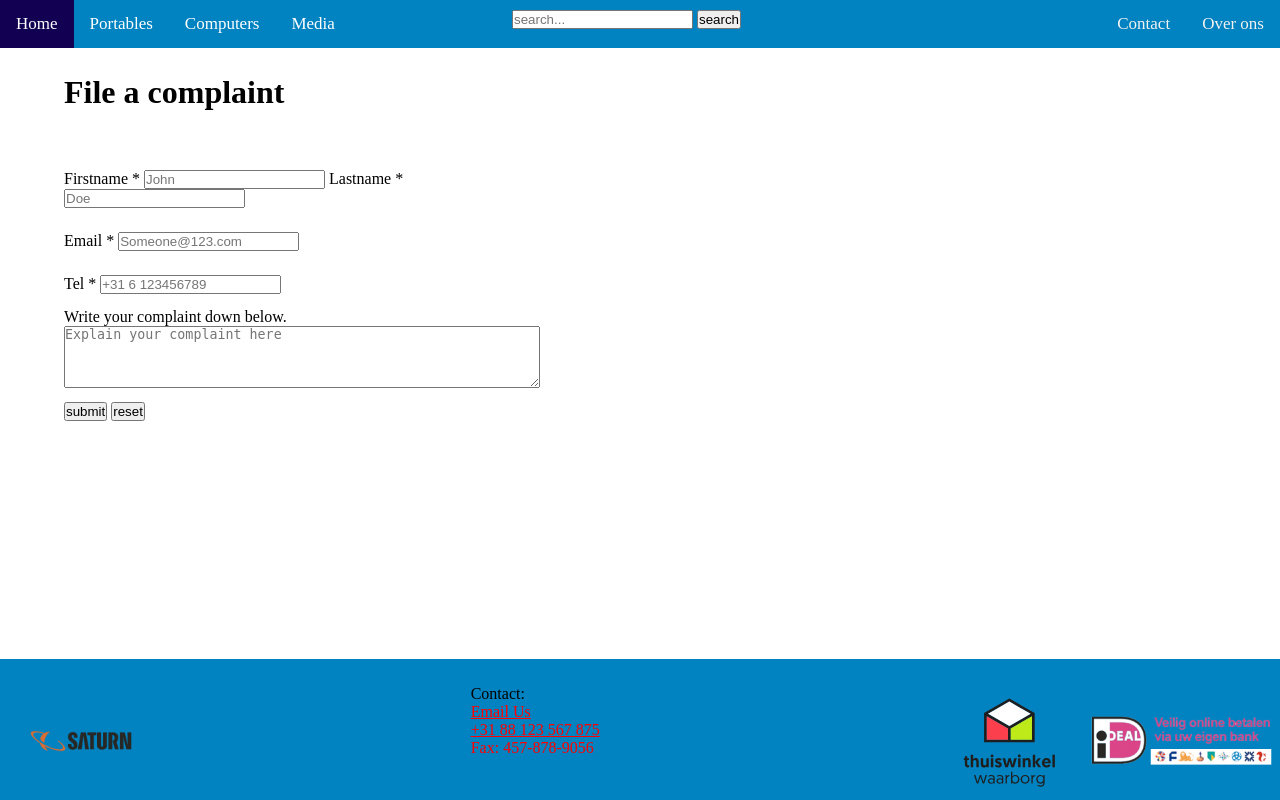
After one commit to TechniekCollegeRotterdam/p2-project-bedrijfswebsite-boaz-esra-jayjay-sten, a PHP site: page /klacht.php in a window 1280 px wide. The commit adds this page. Run offline with PHP 8.4, Linux system fonts and the light colour scheme; a stand-in replaces the project's code that opens the database connection.

Commit message:
klachten

```diff
--- a/css/styles.css
+++ b/css/styles.css
@@ -240,6 +240,7 @@
     display: flex;
    margin-top: 5px;
    justify-content: center;
+
   }
 
   /* laptops */
@@ -258,6 +259,48 @@
     margin-bottom: 80%;
     padding-right: 2%;
   }
+
+  /* klachten */
+  .klachtform {
+    display: flex;
+    flex-direction: column;
+    padding-right: 60%;
+  }
+
+  .names {
+    padding-bottom: 5%;
+  }
+
+  .email {
+    padding-bottom: 5%;
+  }
+
+  .telform {
+    padding-bottom: 3%;
+  }
+
+  .submit-reset {
+    padding-top: 3%;
+  }
+
+  .titleklacht {
+    padding-top: 4%;
+  }
+
+  /* index */
+
+  .index-sold {
+    padding-left: 2%;
+    margin-bottom: 30%;
+  }
+
+  .saturn-logo {
+    display: flex;
+    justify-content: center;
+  }
+
+
+
 
 
 
@@ -283,6 +326,10 @@
 
 /* Responsive layout  desktop */
 @media screen and (min-width: 601px) {
+
+  h1 {
+    font-size: 2em;
+  }
 
   body {
     margin: 0;
@@ -391,6 +438,8 @@
 
 
 
+
+
   /* producten */
 
   .product-main {
@@ -487,6 +536,31 @@
   }
 
 
+  /* klachten */
+
+  .klachtform {
+    display: flex;
+    flex-direction: column;
+    padding-right: 60%;
+    padding-top: 5%;
+  }
+
+  .names {
+    padding-bottom: 5%;
+  }
+
+  .email {
+    padding-bottom: 5%;
+  }
+
+  .telform {
+    padding-bottom: 3%;
+  }
+
+  .submit-reset {
+    padding-top: 3%;
+  }
+
 
 
 
--- a/footer.html
+++ b/footer.html
@@ -28,8 +28,7 @@
                     <a class="tel" href="tel:+31-88-123-567-875">+31 88 123 567 875</a>
                     <p class="faxfooter">Fax: 457-878-9056</p>
                 </section>
-
-
+                <section>
                 <section class="footer-item2">
                     <section class="svg">
                         <img src="images/winkel.svg">
--- a/index.php
+++ b/index.php
@@ -3,7 +3,7 @@
 
 <head>
   <meta charset="utf-8">
-  <title>Games</title>
+  <title>Home</title>
   <link id="pagestyle" rel="stylesheet" type="text/css" href="css/styles.css">
   <link rel="stylesheet" href="https://cdnjs.cloudflare.com/ajax/libs/font-awesome/5.15.3/css/all.min.css" />
   <meta name="viewport" content="width=device-width, initial-scale=1.0">
--- /dev/null
+++ b/klacht.php
@@ -0,0 +1,78 @@
+<!DOCTYPE html>
+<html lang="en">
+
+<head>
+    <meta charset="UTF-8">
+    <link rel="stylesheet" href="css/styles.css" type="text/css">
+    <meta http-equiv="X-UA-Compatible" content="IE=edge">
+    <meta name="viewport" content="width=device-width, initial-scale=1.0">
+    <title>Complaint</title>
+
+
+</head>
+
+
+
+
+<body>
+
+    <?php include 'nav.html'?>
+
+
+    <main class="product-main">
+        <form class="searchbar-mobile" method="post" action="searchbar.php">
+            <input type="text" placeholder="search..." name="search">
+            <button type="submit" value="search">search</button>
+        </form>
+
+
+
+        <h1 class="titleklacht">File a complaint</h1>
+
+
+        <form class="klachtform" id="comform" method="post" action="klachtresult.php">
+
+            <section class="names">
+                <label name="name">Firstname *</label>
+                <input type="text" placeholder="John" required name="fname">
+
+                <label name="name">Lastname *</label>
+                <input type="text" placeholder="Doe" required name="lname">
+            </section>
+            <section class="email">
+                <label name="mail">Email *</label>
+                <input type="mail" placeholder="Someone@123.com" required name="mail">
+            </section>
+            <section class="telform">
+                <label name="tel">Tel *</label>
+                <input type="tel" placeholder="+31 6 123456789" required name="tel">
+            </section>
+
+            <p>Write your complaint down below.</p>
+
+            <textarea form="comform" name="comment" placeholder="Explain your complaint here" required rows="4"
+                cols="50"></textarea>
+
+            <section class="submit-reset">
+                <input type="submit" name="submit" value="submit">
+                <input type="reset" name="reset" value="reset">
+            </section>
+
+
+
+
+
+
+
+        </form>
+
+
+
+    </main>
+
+    <?php include 'footer.html'; ?>
+
+
+</body>
+
+</html>
--- a/laptops.php
+++ b/laptops.php
@@ -3,7 +3,7 @@
 
 <head>
   <meta charset="utf-8">
-  <title>Games</title>
+  <title>laptops</title>
   <link id="pagestyle" rel="stylesheet" type="text/css" href="css/styles.css">
   <link rel="stylesheet" href="https://cdnjs.cloudflare.com/ajax/libs/font-awesome/5.15.3/css/all.min.css" />
   <meta name="viewport" content="width=device-width, initial-scale=1.0">
--- a/nav.html
+++ b/nav.html
@@ -40,7 +40,6 @@
       </button>
       <nav class="dropdown-content">
         <a href="phones.php">Telefoons</a>
-
       </nav>
     </nav>
     <nav class="dropdown">
@@ -49,8 +48,6 @@
       </button>
       <nav class="dropdown-content">
         <a href="laptops.php">Laptops</a>
-
-
       </nav>
     </nav>
     <nav class="dropdown">
@@ -58,7 +55,6 @@
         <i class="fa fa-caret-down"></i>
       </button>
       <nav class="dropdown-content">
-
         <a href="gamelist.php">Games</a>
       </nav>
     </nav>
--- a/phones.php
+++ b/phones.php
@@ -3,7 +3,7 @@
 
 <head>
     <meta charset="utf-8">
-    <title>Games</title>
+    <title>Phones</title>
     <link id="pagestyle" rel="stylesheet" type="text/css" href="css/styles.css">
     <link rel="stylesheet" href="https://cdnjs.cloudflare.com/ajax/libs/font-awesome/5.15.3/css/all.min.css" />
     <meta name="viewport" content="width=device-width, initial-scale=1.0">
--- a/searchbar.php
+++ b/searchbar.php
@@ -5,7 +5,7 @@
 
 <head>
     <meta charset="utf-8">
-    <title>Games</title>
+    <title>Search results</title>
     <link id="pagestyle" rel="stylesheet" type="text/css" href="css/styles.css">
     <link rel="stylesheet" href="https://cdnjs.cloudflare.com/ajax/libs/font-awesome/5.15.3/css/all.min.css" />
     <meta name="viewport" content="width=device-width, initial-scale=1.0">
```
Also changed, not shown: contact.php (+12 -13 lines), klachtresult.php (added, +98 -0 lines), 1 other file.
